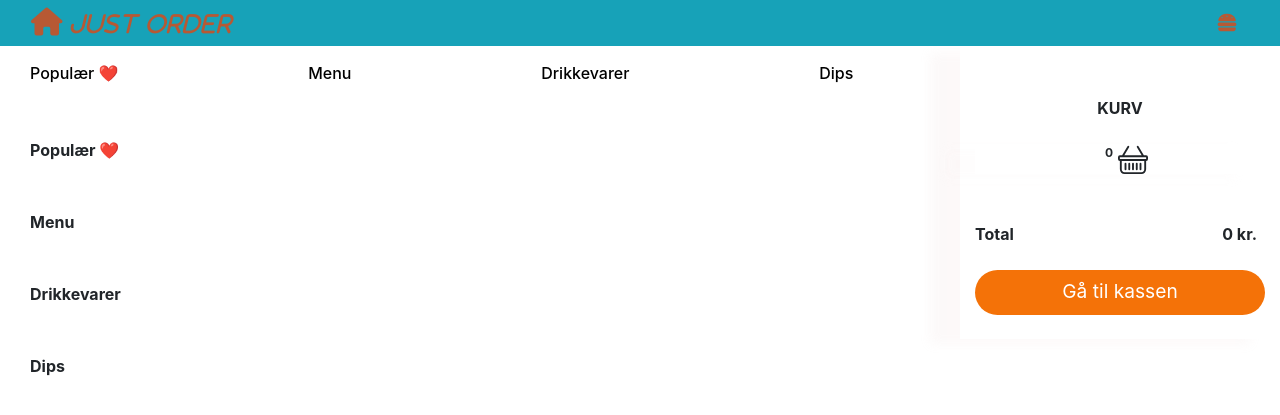
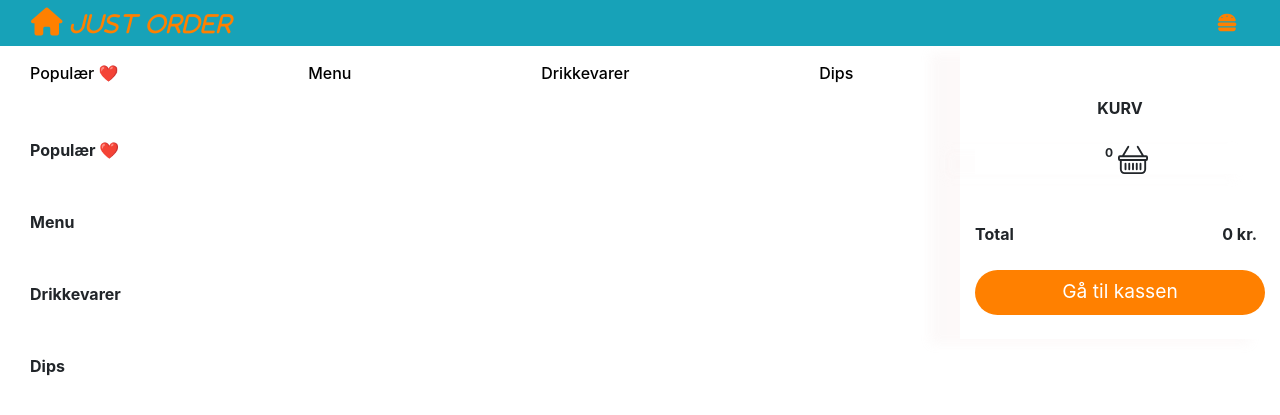
Before and after one commit to CemAkayT/FinalProject-Copy, a Flask app: page /home in a window 1280 px wide. Shown: the top 415 px of the page. Run offline with Flask 3, Linux system fonts and the light colour scheme; data that the repository does not hold is empty; some libraries are stand-ins or nearby versions.

Commit message:
modified a litte om home.html

```diff
--- a/static/css/home.css
+++ b/static/css/home.css
@@ -13,11 +13,12 @@ footer {
   height: 70px;
 }
 a i {
-  color: #b75934;
+  color: #ff8000;
 }
 
+
 .fas.fa-hamburger {
-  color: #b75934;
+  color: #ff8000;
 }
 
 .fab.fa-facebook {
@@ -42,7 +43,7 @@ a i {
 }
 
 a.text {
-  color: #b75934;
+  color: #ff8000;
 }
 
 .order {
@@ -135,7 +136,7 @@ i.fa-2x {
   box-shadow: -30px 5px 10px rgba(230, 196, 196, 0.1);
 }
 .kassen {
-  background-color: rgb(244, 114, 8);
+  background-color: #ff8000;
   color: white;
   font-size: larger;
   border-top-left-radius: 25px;
@@ -153,7 +154,7 @@ i.fa-2x {
     right: 0;
     bottom: 0;
     text-align: center;
-    background-color: rgb(244, 114, 8); /* Customize the button's appearance */
+    background-color: #ff8000; /* Customize the button's appearance */
     color: #fff;
     padding: 10px;
     z-index: -999;
```
